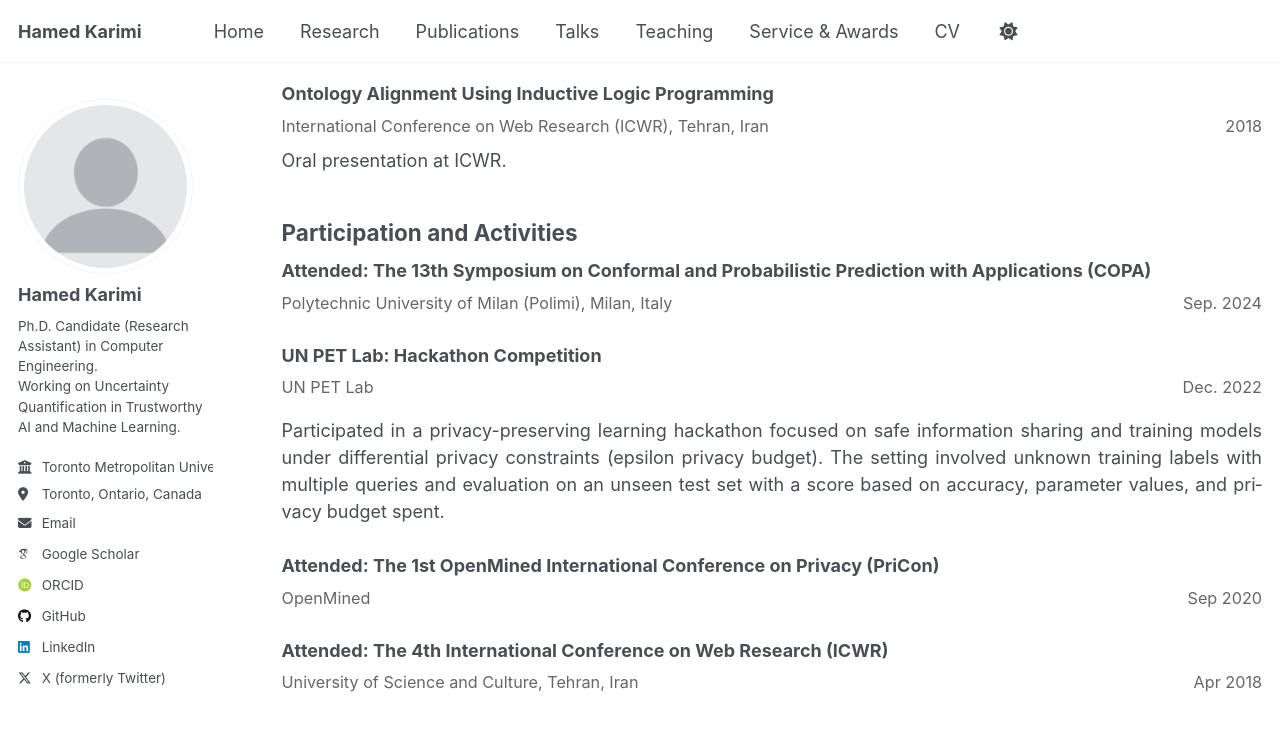
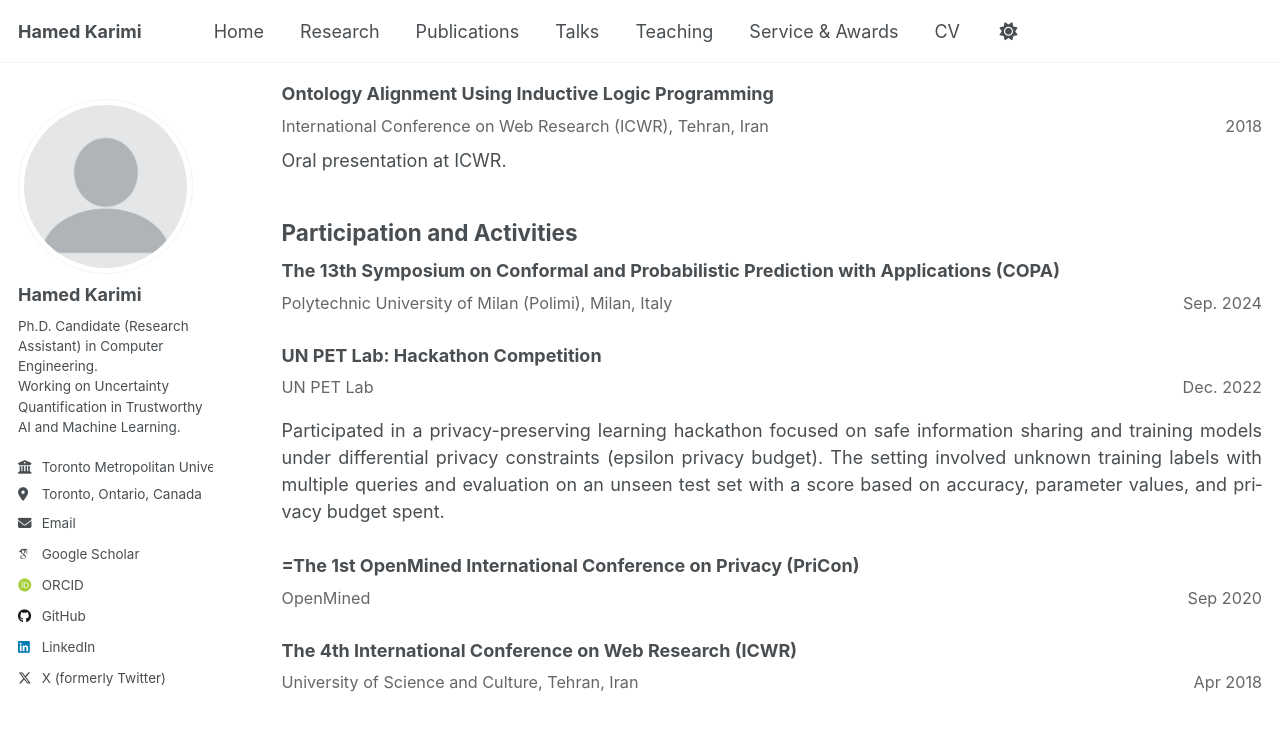
Before and after one commit to hamedmx/hamedmx.github.io, a Jekyll site: the page built from _pages/talks.md, in a window 1280 px wide and 900 px high, scrolled down 805 px. Shown: the top 731 px of the window. Built offline with Jekyll 4.4.1, drawn with Linux system fonts in a browser that asks for light colours; some web fonts are replaced; a script that is not in the unit is left out.

Commit message:
Update talks.md

```diff
--- a/_pages/talks.md
+++ b/_pages/talks.md
@@ -89,7 +89,7 @@ author_profile: true
 ## Participation and Activities
 
 <div class="item-block">
-  <p class="item-title"><strong>Attended: The 13th Symposium on Conformal and Probabilistic Prediction with Applications (COPA)</strong></p>
+  <p class="item-title"><strong>The 13th Symposium on Conformal and Probabilistic Prediction with Applications (COPA)</strong></p>
   <div class="cv-meta">
     <span class="where">Polytechnic University of Milan (Polimi), Milan, Italy</span>
     <span class="when">Sep. 2024</span>
@@ -109,16 +109,16 @@ Participated in a privacy-preserving learning hackathon focused on safe informat
 </div>
 
 <div class="item-block">
-  <p class="item-title"><strong>Attended: The 1st OpenMined International Conference on Privacy (PriCon)</strong></p>
+  <p class="item-title"><strong>=The 1st OpenMined International Conference on Privacy (PriCon)</strong></p>
   <div class="cv-meta">
     <span class="where">OpenMined</span>
     <span class="when">Sep 2020</span>
   </div>
-  <!-- <p class="item-desc">Attended the 1st International Conference on Privacy (PriCon).</p> -->
+  <!-- <p class="item-desc">The 1st International Conference on Privacy (PriCon).</p> -->
 </div>
 
 <div class="item-block">
-  <p class="item-title"><strong>Attended: The 4th International Conference on Web Research (ICWR)</strong></p>
+  <p class="item-title"><strong>The 4th International Conference on Web Research (ICWR)</strong></p>
   <div class="cv-meta">
     <span class="where">University of Science and Culture, Tehran, Iran</span>
     <span class="when">Apr 2018</span>
```
